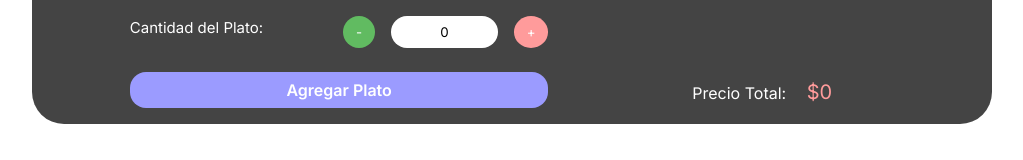
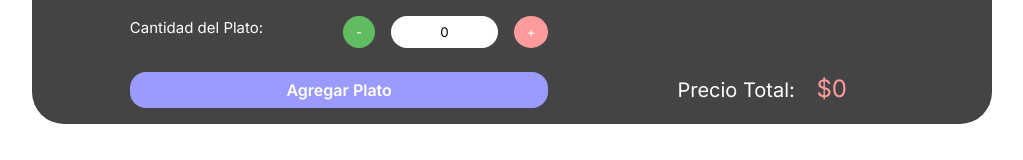
Before and after one commit to santi-ug/Microcuentas-Cobro-Vue, a Vue app: page / in a window 1280 px wide. Shown: the part 465-625 px from the top of the page, without its empty margins (0-1023 px from the left). Built offline with nearby package versions, Linux system fonts and the light colour scheme.

Commit message:
arreglar visuales, borrow codigo de sobra

```diff
--- a/src/components/Recibo.vue
+++ b/src/components/Recibo.vue
@@ -40,14 +40,6 @@
 
                         </tbody>
                     </table>
-                    <!-- <div class="factura-platos_agregados-platos" v-for="(plato, index) in platos" :key="index">
-                        <div class="factura-platos_agregados-plato">
-                            <p>{{ plato.cantidad }}x</p>
-                            <h3>{{ plato.nombre }}</h3>
-                            <p>$ {{ plato.precio }}</p>
-                            <button @click="eliminarPlato(index)">X</button>
-                        </div>
-                    </div> -->
                 </div>
                 <div class="factura-precio_total">
                     <h1>Precio Total: <strong> ${{ calcularTotal() }} </strong></h1>
@@ -227,12 +219,12 @@
 
 .factura-precio_total h1 {
     color: white;
-    font-size: 1rem;
+    font-size: 1.25rem;
 }
 
 .factura-precio_total h1 strong {
     color: rgb(255, 155, 155);
-    font-size: 1.25rem;
+    font-size: 1.5rem;
     margin-left: 1rem;
 }
 
```
